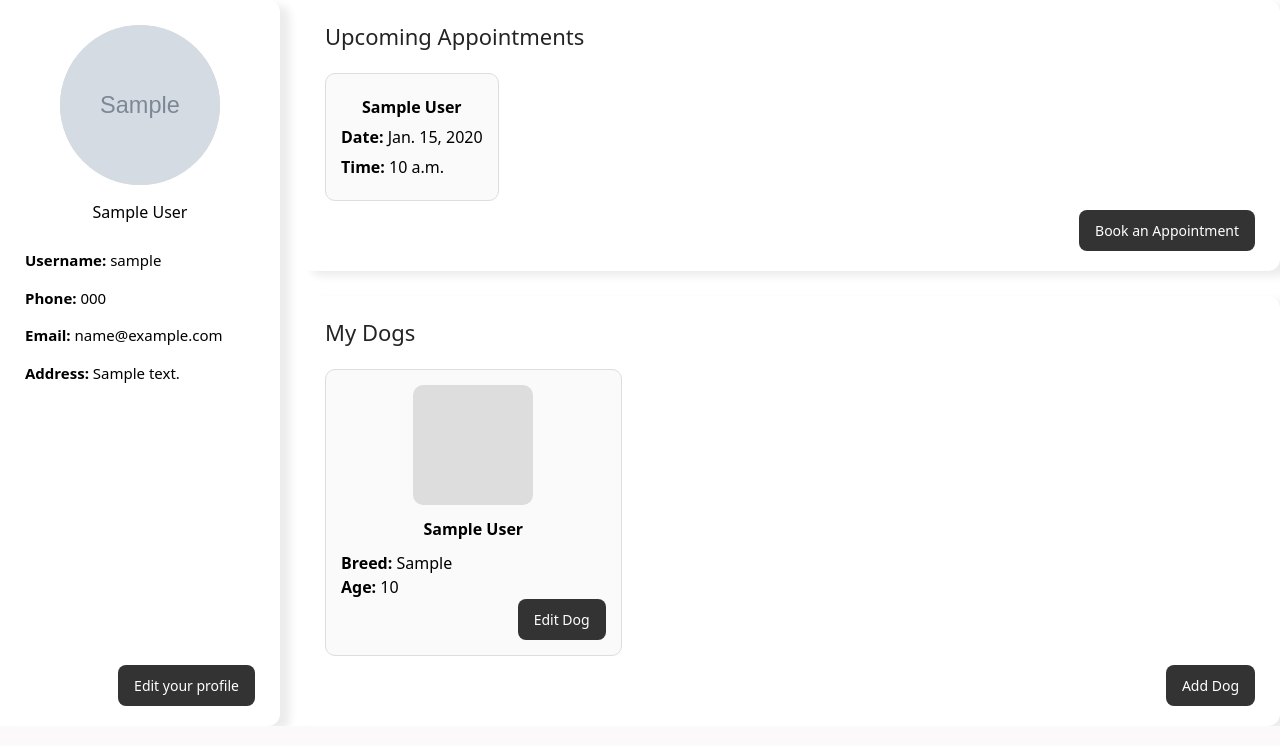
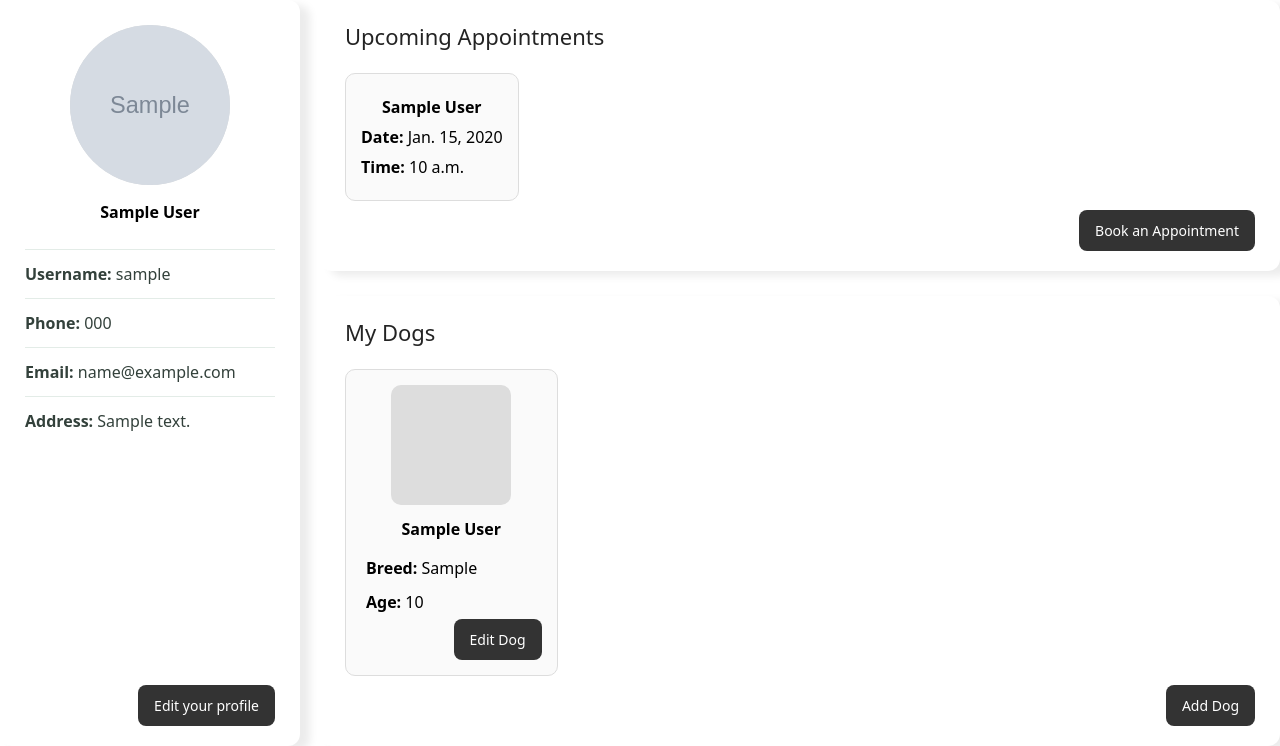
Before and after one commit to alexb544/team2-coppertail-website, a Django app: page /account/ in a window 1280 px wide. Shown: the part 113-859 px from the top of the page. Run offline with Django 5.2, Linux system fonts and the light colour scheme; a user stored in the database is signed in; tables that the repository leaves empty hold one stand-in row (values such as "Sample post"); grey boxes marked "Sample" are stand-in pictures.

Commit message:
account page updates - WIP

```diff
--- a/accounts/templates/accounts/account_page.html
+++ b/accounts/templates/accounts/account_page.html
@@ -11,7 +11,7 @@
     }
 
     .sidebar {
-        width: 280px;
+        width: 300px;
         background-color: #fff;
         border-radius: 12px;
         padding: 25px;
@@ -93,7 +93,7 @@
 
     .dogs-grid {
         display: grid;
-        grid-template-columns: repeat(3, 1fr);
+        grid-template-columns: repeat(4, 1fr);
         gap: 20px;
     }
 
@@ -103,7 +103,9 @@
         padding: 15px;
         background-color: #fafafa;
         text-align: right;
+        max-width: 250px;
     }
+
     .dog-card h4 {
         text-align: center;
         margin-bottom: 10px;
@@ -111,6 +113,7 @@
 
     .dog-card p {
         text-align: left;
+        padding: 5px;
     }
 
     .dog-card img {
@@ -149,6 +152,13 @@
         background-color: #555;
     }
 
+    .summary-row {
+        display: flex;
+        padding: 12px 0;
+        border-top: 1px solid #e3ece7;
+        color: #33413b;
+    }
+
     @media (max-width: 900px) {
         .page-container {
             flex-direction: column;
@@ -184,11 +194,19 @@
         {% endif %}
 
         <div class="user-info">
-            <h2>{{ user.get_full_name|default:user.username }}</h2>
-            <p><strong>Username: </strong>{{ user.username }}</p>
-            <p><strong>Phone:</strong> {{ profile.phone_number }}</p>
-            <p><strong>Email:</strong> {{ user.email }}</p>
-            <p><strong>Address:</strong> {{ profile.address }}</p>
+            <h2><b>{{ user.get_full_name|default:user.username }}</b></h2>
+            <div class="summary-row">
+                <span><strong>Username: </strong>{{ user.username }}</span>
+            </div>
+            <div class="summary-row">
+                <span><strong>Phone:</strong> {{ profile.phone_number }}</span>
+            </div>
+            <div class="summary-row">
+                <span><strong>Email:</strong> {{ user.email }}</span>
+            </div>
+            <div class="summary-row">
+                <span class="text-left"><strong>Address:</strong> {{ profile.address }}</span>
+            </div>
             <div class="section-action">
                 <a href="{% url 'accounts:edit_account' %}" class="action-button">Edit your profile</a>
             </div>
```
